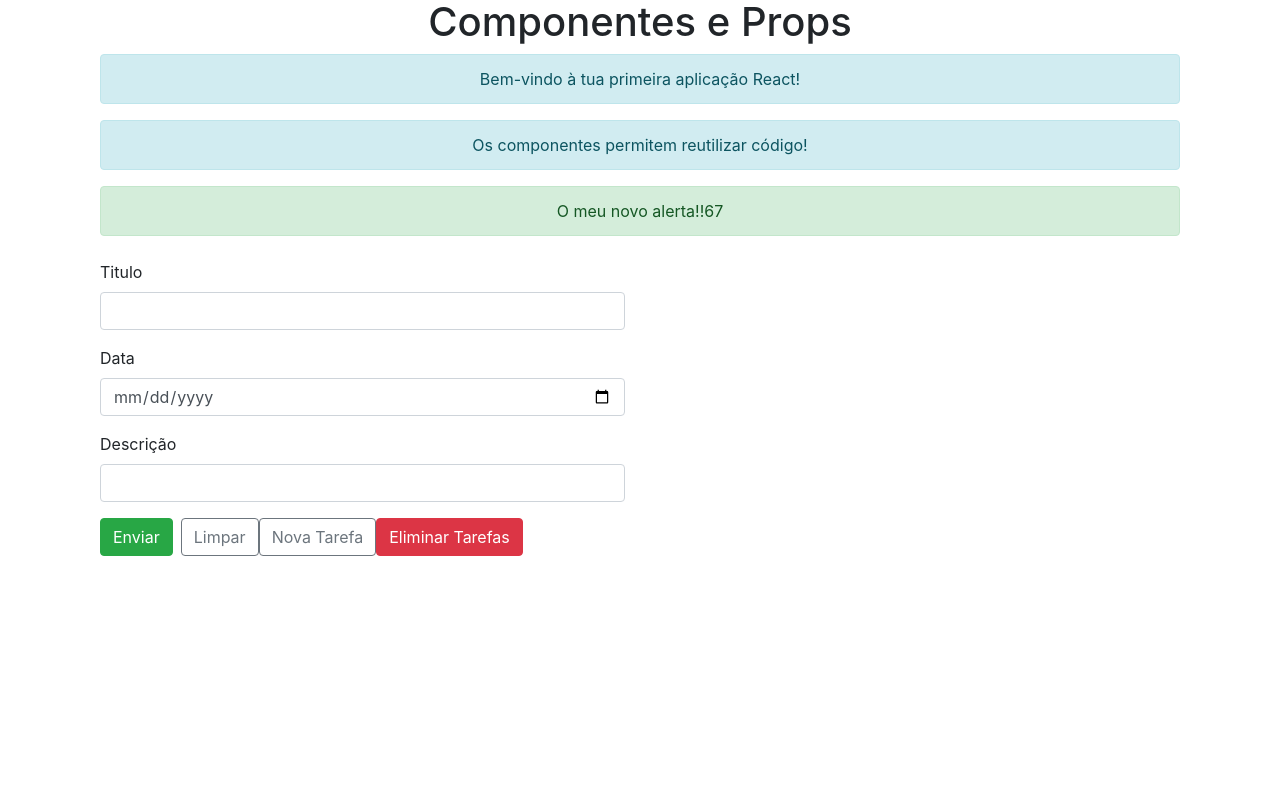
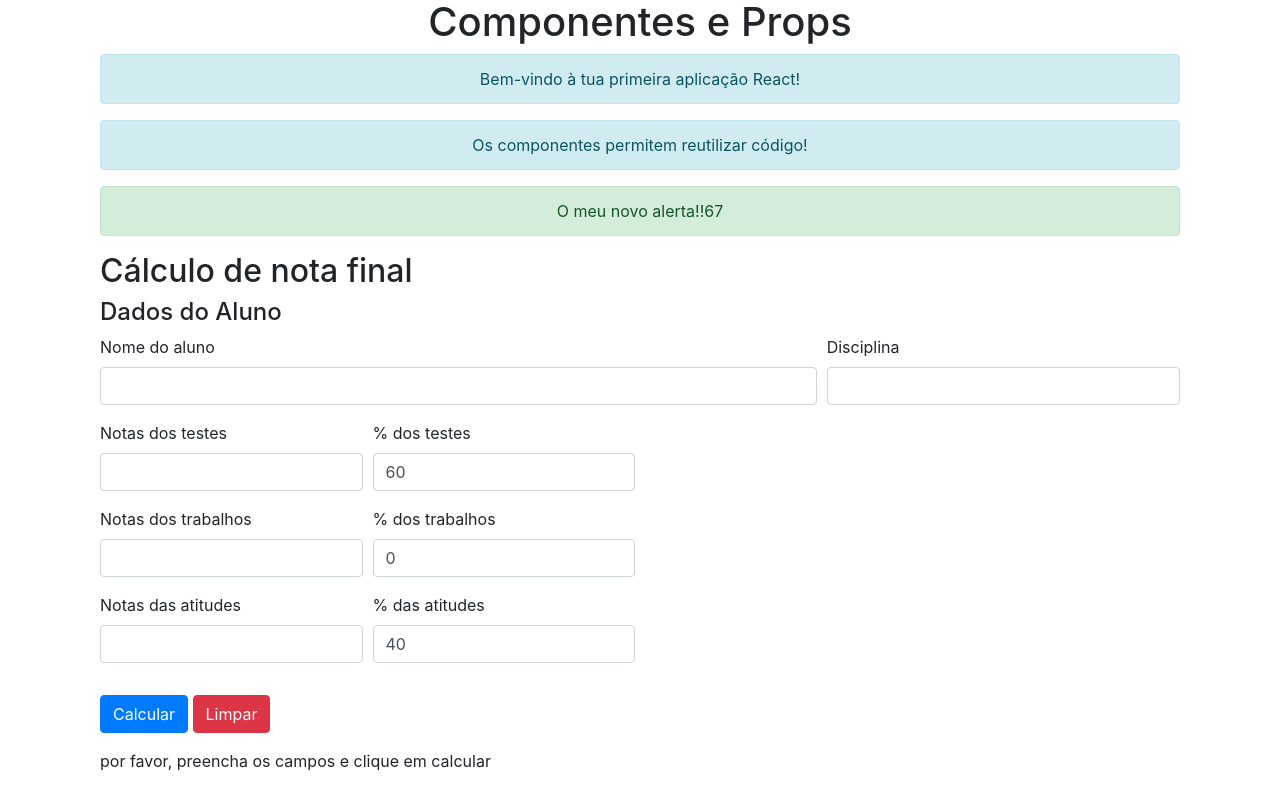
Before and after one commit to TiagoSousa-droid/reactapp1, a React (Vite) app: page / in a window 1280 px wide. Shown: the part 270-1059 px from the top of the page. Before the commit the page ends 826 px from the top, so only its background shows below. Built offline with nearby package versions, Linux system fonts and the light colour scheme.

Commit message:
comitszin

```diff
--- a/src/App.jsx
+++ b/src/App.jsx
@@ -9,6 +9,7 @@
 import Contador from './Contador';
 import Formulario from './Formulario';
 import Tarefas from './Tarefas';
+import Notas from './Notas';
 
 // Um componente React é uma função que devolve JSX (JavaScript + HTML)
 function App() {
@@ -34,7 +35,8 @@
 
       <Alerta tipo="success" texto="O meu novo alerta!!67" />
       {/* <Formulario /> */}
-      <Tarefas />
+      {/* <Tarefas /> */}
+      <Notas />
     </div>
 
   );
--- a/src/Notas.jsx
+++ b/src/Notas.jsx
@@ -2,59 +2,92 @@
 
 function Notas() {
 
-    const [formData, setFormData] = useState({
-        "Nome do Aluno": "",
-        "disciplina": "",
-        "nota dos testes": "",
-        Teste: "",
-        "nota dos trabalhos": "",
-        Trabalho: "",
-        "nota das atitudes": "",
-        Atitude: "",
-    });
+    const [resultado, setresultado] = useState("por favor, preencha os campos e clique em calcular");
+    const [porcentagemTestes, setPorcentagemTestes] = useState(60);
+    const [porcentagemTrabalhos, setPorcentagemTrabalhos] = useState(0);
+    const [porcentagemAtitudes, setPorcentagemAtitudes] = useState(40);
 
-    const [notas, setNotas] = useState([]);
+    /**/
 
-    const [dadosSubmetidos, setDadosSubmetidos] = useState(null);
+    function calcularNotaFinal() {
 
-    const handleChange = (e) => {
-        const { name, value } = e.target;
-        setFormData({
-            ...formData,
-            [name]: value
-        });
-    };
+        const notaTestes = (porcentagemTestes / 100) * parseFloat(document.getElementById("notastestes").value);
+        const notaTrabalhos = (porcentagemTrabalhos / 100) * parseFloat(document.getElementById("notastrabalhos").value);
+        const notaAtitudes = (porcentagemAtitudes / 100) * parseFloat(document.getElementById("notasatitudes").value);
+        //return (notaTestes + notaTrabalhos + notaAtitudes).toFixed(2);
+        if (porcentagemTestes + porcentagemTrabalhos + porcentagemAtitudes !== 100) {
+            setresultado("A soma das porcentagens deve ser igual a 100%");
+        } else {
+            setresultado(`A nota final é: ${((notaTestes + notaTrabalhos + notaAtitudes).toFixed(2))}`);
+        }
 
-    function handleSubmit(e) {
-        e.preventDefault(); // impede o recarregamento da página
-        setDadosSubmetidos(formData); // guarda os dados preenchidos
-
-        const novaNota = {
-            id: Date.now(),
-            ...formData
-        };
-        setNotas([...notas, novaNota]);
-    }
-
-    const limparFormulario = () => {
-        setFormData({
-            "Nome do Aluno": "",
-            "disciplina": "",
-            "nota dos testes": "",
-            Teste: "",
-            "nota dos trabalhos": "",
-            Trabalho: "",
-            "nota das atitudes": "",
-            Atitude: "",
-        });
-        setDadosSubmetidos(null);
     }
 
 
+    return (
+        <div className="row">
+
+            <div className="col-12">
+                <h2>Cálculo de nota final</h2>
+                <h4>Dados do Aluno</h4>
+            </div>
+
+            <div className="col-12">
+                <form>
+                    <div className="form-row">
+                        <div className="form-group col-md-8">
+                            <label htmlFor="nomealuno">Nome do aluno</label>
+                            <input required type="text" className="form-control" id="nomealuno" />
+                        </div>
+                        <div className="form-group col-md-4">
+                            <label htmlFor="disciplina">Disciplina</label>
+                            <input required type="text" className="form-control" id="disciplina" />
+                        </div>
+                    </div>
+
+                    <div className="form-row">
+                        <div className="form-group col-md-3">
+                            <label htmlFor="notastestes">Notas dos testes</label>
+                            <input required type="number" min="0" max="20" step="0.1" className="form-control" id="notastestes" />
+                        </div>
+                        <div className="form-group col-md-3">
+                            <label htmlFor="porcentagemtestes">% dos testes</label>
+                            <input required type="number" min="0" max="100" value={porcentagemTestes} onChange={(e) => setPorcentagemTestes(parseFloat(e.target.value))} className="form-control" id="porcentagemtestes" />
+                        </div>
+                    </div>
 
 
-    return (
-        <div className="mt-4 row">
+                    <div className="form-row">
+                        <div className="form-group col-md-3">
+                            <label htmlFor="notastrabalhos">Notas dos trabalhos</label>
+                            <input required type="number" min="0" max="20" step="0.1" className="form-control" id="notastrabalhos" />
+                        </div>
+                        <div className="form-group col-md-3">
+                            <label htmlFor="porcentagemtrabalhos">% dos trabalhos</label>
+                            <input required type="number" min="0" max="100" value={porcentagemTrabalhos} onChange={(e) => setPorcentagemTrabalhos(parseFloat(e.target.value))} className="form-control" id="porcentagemtrabalhos" />
+                        </div>
+                    </div>
+
+
+                    <div className="form-row">
+                        <div className="form-group col-md-3">
+                            <label htmlFor="notasatitudes">Notas das atitudes</label>
+                            <input required type="number" min="0" max="20" step="0.1" className="form-control" id="notasatitudes" />
+                        </div>
+                        <div className="form-group col-md-3">
+                            <label htmlFor="porcentagematitudes">% das atitudes</label>
+                            <input required type="number" min="0" max="100" value={porcentagemAtitudes} onChange={(e) => setPorcentagemAtitudes(parseFloat(e.target.value))} className="form-control" id="porcentagematitudes" />
+                        </div>
+                    </div>
+
+                    <button type="button" className="mt-3 btn btn-primary" onClick={calcularNotaFinal}>Calcular</button>
+                    &nbsp;
+                    <button type="reset" className="mt-3 btn btn-danger">Limpar</button>
+
+                    <div className="mt-3 mb-3">{resultado}</div>
+
+                </form>
+            </div>
 
         </div>
     );
```
